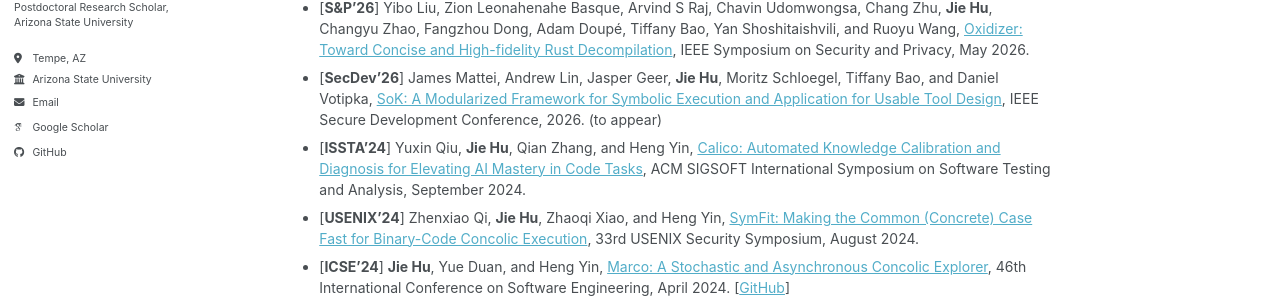
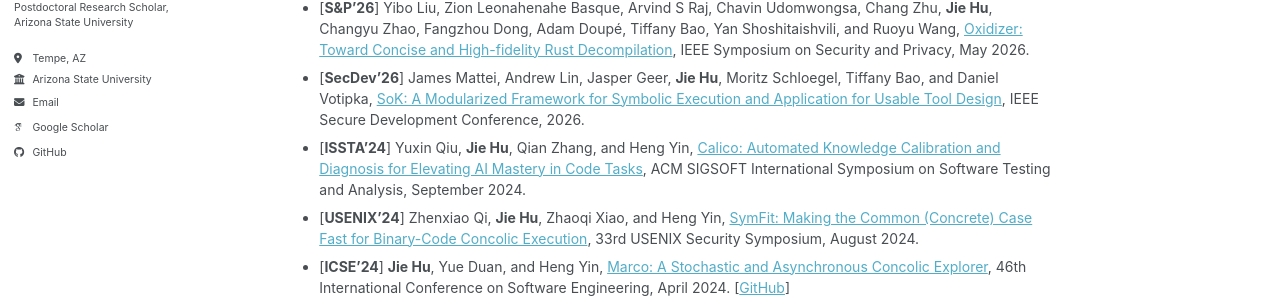
Before and after one commit to jhu066/jhu066.github.io, a Jekyll site: the page built from _pages/about.md, in a window 1280 px wide and 900 px high. Shown: the part 300-604 px from the top of the window. Built offline with Jekyll 4.4.1, drawn with Linux system fonts in a browser that asks for light colours; some web fonts are replaced; a script bundle is joined from its source files by our own code; library files that are not in the unit come from our copies.

Commit message:
remove note

```diff
--- a/_pages/about.md
+++ b/_pages/about.md
@@ -12,7 +12,7 @@ My research interests lie in the field of computer security, where I specialize
 ## Publications
 
 - [**S&P'26**] Yibo Liu, Zion Leonahenahe Basque, Arvind S Raj, Chavin Udomwongsa, Chang Zhu, **Jie Hu**, Changyu Zhao, Fangzhou Dong, Adam Doupé, Tiffany Bao, Yan Shoshitaishvili, and Ruoyu Wang, [Oxidizer: Toward Concise and High-fidelity Rust Decompilation](/files/oxidizer-oakland2026.pdf), IEEE Symposium on Security and Privacy, May 2026.
-- [**SecDev'26**] James Mattei, Andrew Lin, Jasper Geer, **Jie Hu**, Moritz Schloegel, Tiffany Bao, and Daniel Votipka, [SoK: A Modularized Framework for Symbolic Execution and Application for Usable Tool Design](/files/sesok.pdf), IEEE Secure Development Conference, 2026. (to appear)
+- [**SecDev'26**] James Mattei, Andrew Lin, Jasper Geer, **Jie Hu**, Moritz Schloegel, Tiffany Bao, and Daniel Votipka, [SoK: A Modularized Framework for Symbolic Execution and Application for Usable Tool Design](/files/sesok.pdf), IEEE Secure Development Conference, 2026.
 - [**ISSTA'24**] Yuxin Qiu, **Jie Hu**, Qian Zhang, and Heng Yin, [Calico: Automated Knowledge Calibration and Diagnosis for Elevating AI Mastery in Code Tasks](/files/calico.pdf), ACM SIGSOFT International Symposium on Software Testing and Analysis, September 2024.
 - [**USENIX'24**] Zhenxiao Qi, **Jie Hu**, Zhaoqi Xiao, and Heng Yin, [SymFit: Making the Common (Concrete) Case Fast for Binary-Code Concolic Execution](/files/usenixsecurity24-qi.pdf), 33rd USENIX Security Symposium, August 2024.
 - [**ICSE'24**] **Jie Hu**, Yue Duan, and Heng Yin, [Marco: A Stochastic and Asynchronous Concolic Explorer](/files/Marco-icse24.pdf), 46th International Conference on Software Engineering, April 2024. \[[GitHub](https://github.com/jhu066/Marco)\]
```
